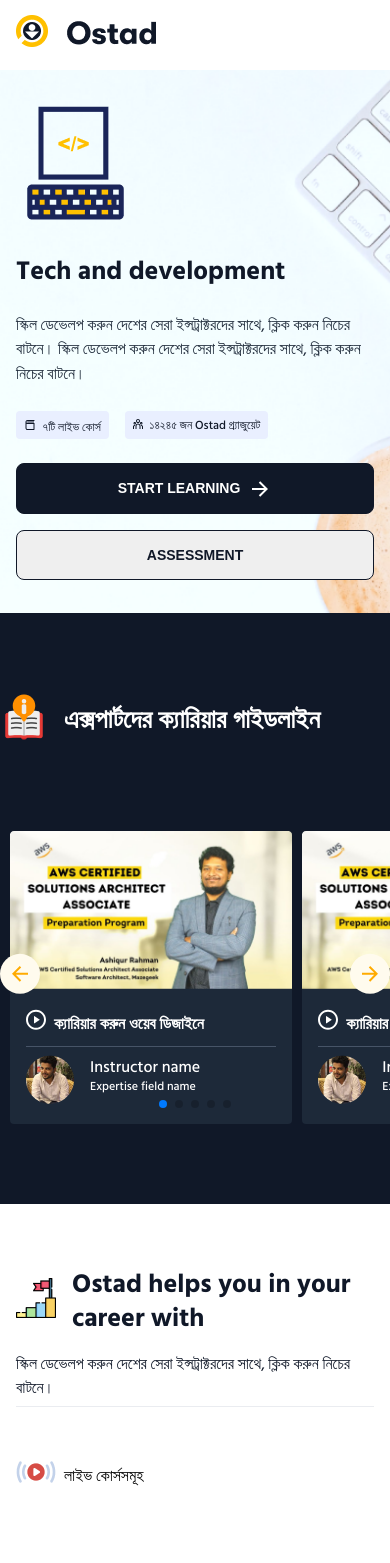
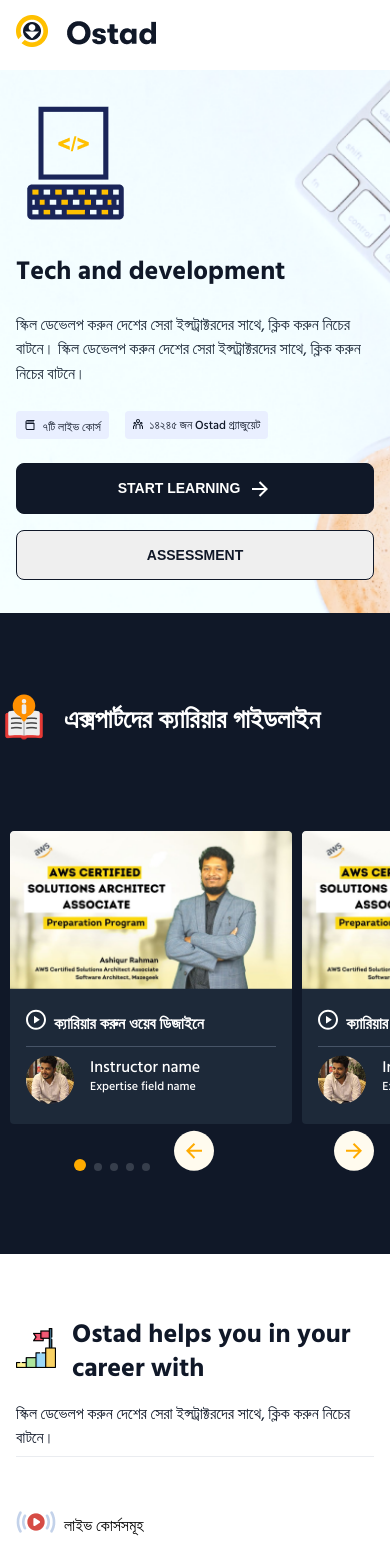
Before and after one commit to iamraihan/ostad-ui-task, a React (Create React App) app: page / in a window 390 px wide. Shown: the top 1563 px of the page. Built offline with nearby package versions, Linux system fonts and the light colour scheme.

Commit message:
slider navigation btn mobile done

```diff
--- a/src/components/ExpertSwiperBtn/ExpertSwiperBtn.css
+++ b/src/components/ExpertSwiperBtn/ExpertSwiperBtn.css
@@ -19,3 +19,15 @@
   top: 50%;
   left: 0;
 }
+
+/* Media Queries */
+@media (max-width: 640px) {
+  .expert-swiper-prev-btn {
+    bottom: -152px;
+    right: 16px;
+  }
+  .expert-swiper-next-btn {
+    bottom: -152px;
+    left: 174px;
+  }
+}
--- a/src/pages/ExpertGuideline/ExpertGuideline.css
+++ b/src/pages/ExpertGuideline/ExpertGuideline.css
@@ -36,9 +36,32 @@
 /* .swiper-container {
   position: relative;
 } */
-.swiper-contianer {
-  position: relative;
-  min-width: 100%;
+.swiper-wrapper {
+  margin-bottom: 50px;
+}
+
+/* pagination css  */
+.swiper-pagination-clickable .swiper-pagination-bullet {
+  cursor: pointer;
+}
+.swiper-pagination-bullet {
+  background: #d0d5dd;
+  width: 8px;
+  height: 8px;
+}
+.swiper-pagination-bullet-active {
+  background: #ffab00;
+  width: 12px;
+  height: 12px;
+}
+
+.swiper-horizontal > .swiper-pagination-bullets,
+.swiper-pagination-bullets.swiper-pagination-horizontal,
+.swiper-pagination-custom,
+.swiper-pagination-fraction {
+  bottom: -5px;
+  left: -83px;
+  width: 100%;
 }
 
 /* Media Queries */
```
